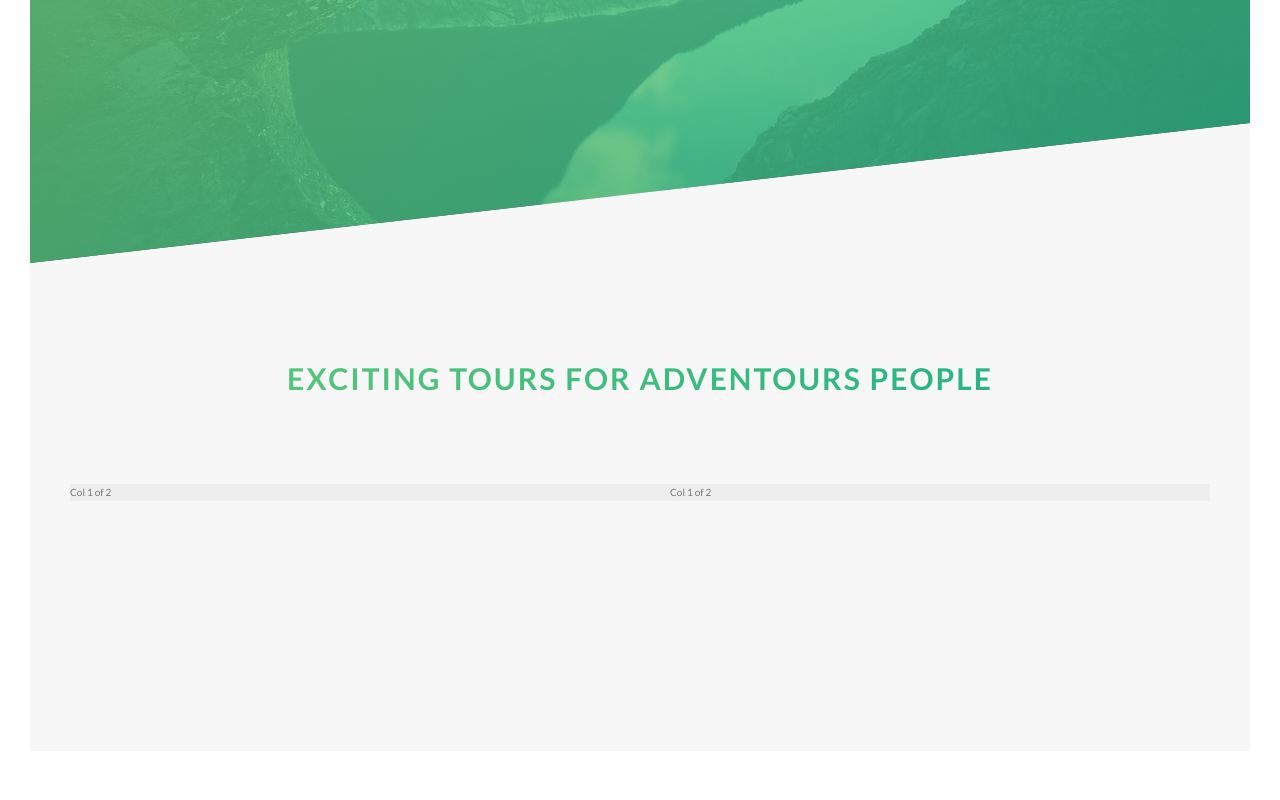
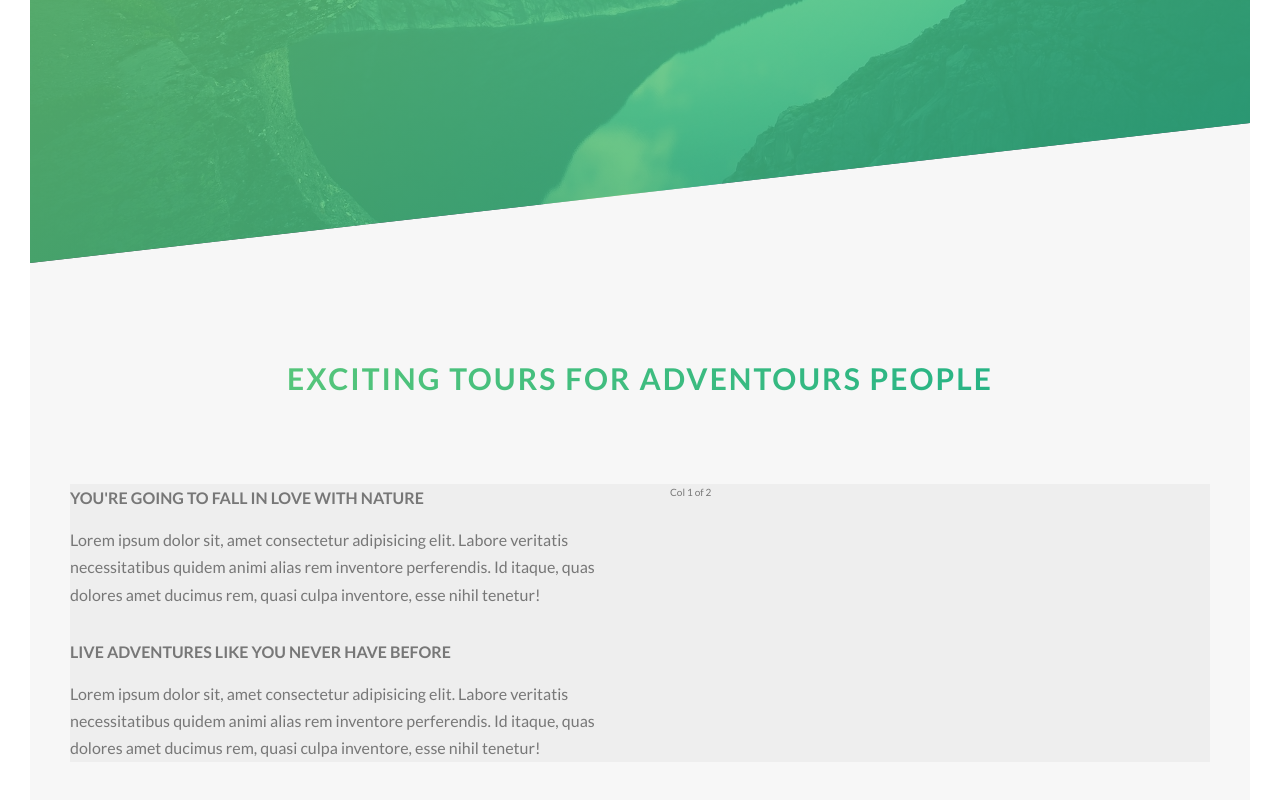
Before and after one commit to akshayr20/Booking-App-Template, an Angular app: page / in a window 1280 px wide. Shown: the part 507-1307 px from the top of the page. Built offline with nearby package versions, Linux system fonts and the light colour scheme.

Commit message:
added utitlity classes, and filler text for about section

```diff
--- a/src/app/about/about.component.html
+++ b/src/app/about/about.component.html
@@ -1,8 +1,19 @@
 <main>
   <section class="section-about">
-    <div class="u-center-text"><h2 class="heading-secondary u-margin-bottom-8">Exciting tours for adventours people</h2></div>
+    <div class="u-center-text"><h2 class="heading-secondary u-margin-bottom-big">Exciting tours for adventours people</h2></div>
     <div class="row">
-      <div class="col-1-of-2">Col 1 of 2</div>
+      <div class="col-1-of-2">
+        <h3 class="heading-tertiary u-margin-bottom-small">You're going to fall in love with nature</h3>
+        <p class="paragraph">
+          Lorem ipsum dolor sit, amet consectetur adipisicing elit. Labore veritatis necessitatibus quidem animi alias rem inventore perferendis. Id
+          itaque, quas dolores amet ducimus rem, quasi culpa inventore, esse nihil tenetur!
+        </p>
+        <h3 class="heading-tertiary u-margin-bottom-small">Live adventures like you never have before</h3>
+        <p class="paragraph">
+          Lorem ipsum dolor sit, amet consectetur adipisicing elit. Labore veritatis necessitatibus quidem animi alias rem inventore perferendis. Id
+          itaque, quas dolores amet ducimus rem, quasi culpa inventore, esse nihil tenetur!
+        </p>
+      </div>
       <div class="col-1-of-2">Col 1 of 2</div>
     </div>
   </section>
--- a/src/app/about/about.component.scss
+++ b/src/app/about/about.component.scss
@@ -20,3 +20,15 @@
     transform: skewY(2deg) skewX(5deg) scale(1.1);
   }
 }
+
+.heading-tertiary {
+  font-size: 1.6rem;
+  text-transform: uppercase;
+  font-weight: 700;
+}
+.paragraph {
+  font-size: 1.6rem;
+  &:not(:last-child) {
+    margin-bottom: 3rem;
+  }
+}
--- a/src/assets/sass/base/_utilities.scss
+++ b/src/assets/sass/base/_utilities.scss
@@ -2,6 +2,10 @@
   text-align: center;
 }
 
-.u-margin-bottom-8 {
+.u-margin-bottom-big {
     margin-bottom: 8rem;
 }
+
+.u-margin-bottom-small {
+  margin-bottom: 1.5rem;
+}
```
